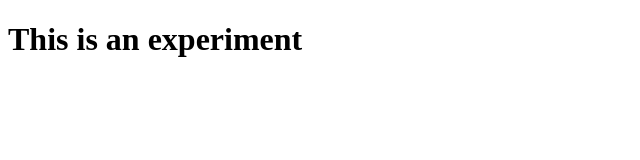
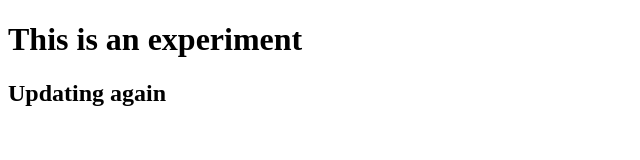
Before and after one commit to shogunbanik18/my-portfolio, a plain HTML site: page experimet.html in a window 1280 px wide. Shown: the whole page, without its empty margins (0-640 px from the left). Drawn offline with Linux system fonts and the light colour scheme.

Commit message:
EXPERIMENT2

```diff
--- a/experimet.html
+++ b/experimet.html
@@ -8,5 +8,6 @@
 </head>
 <body>
     <h1>This is an experiment</h1>
+    <h2>Updating again</h2>
 </body>
 </html>
```
